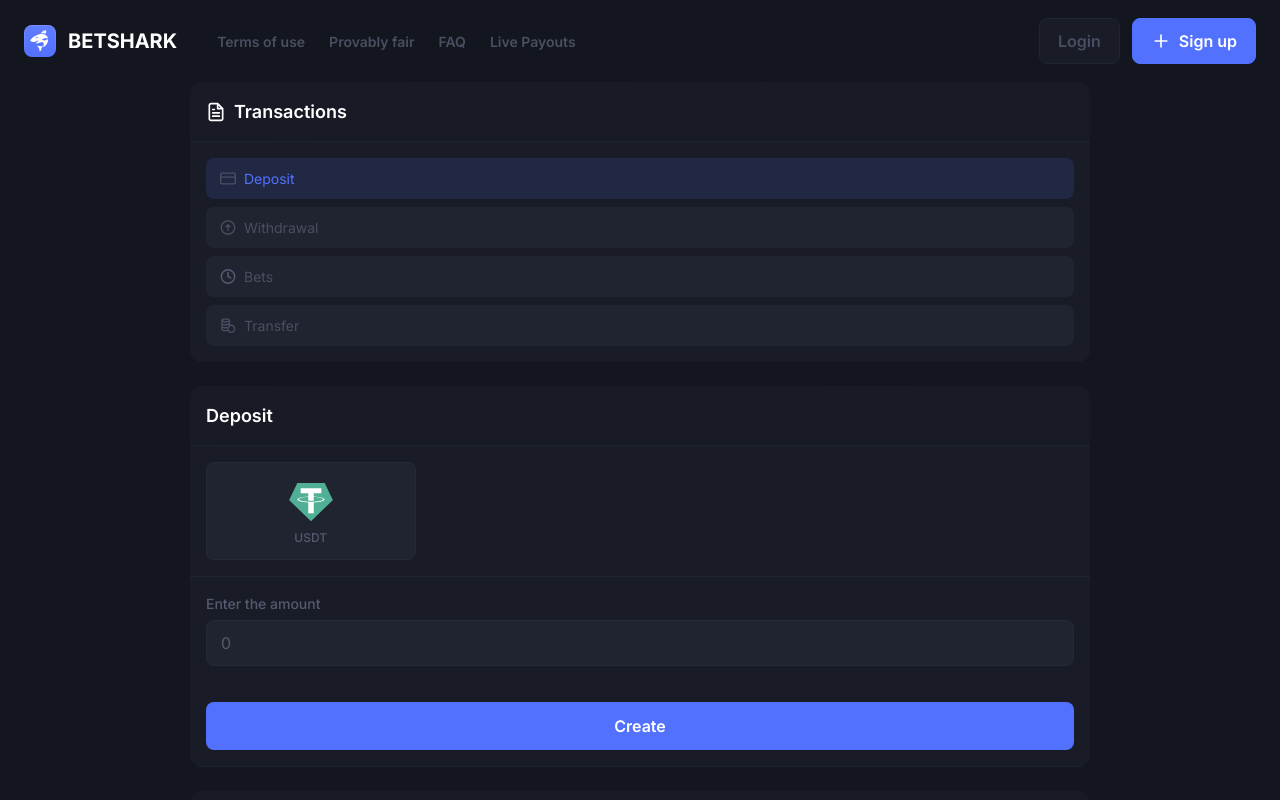
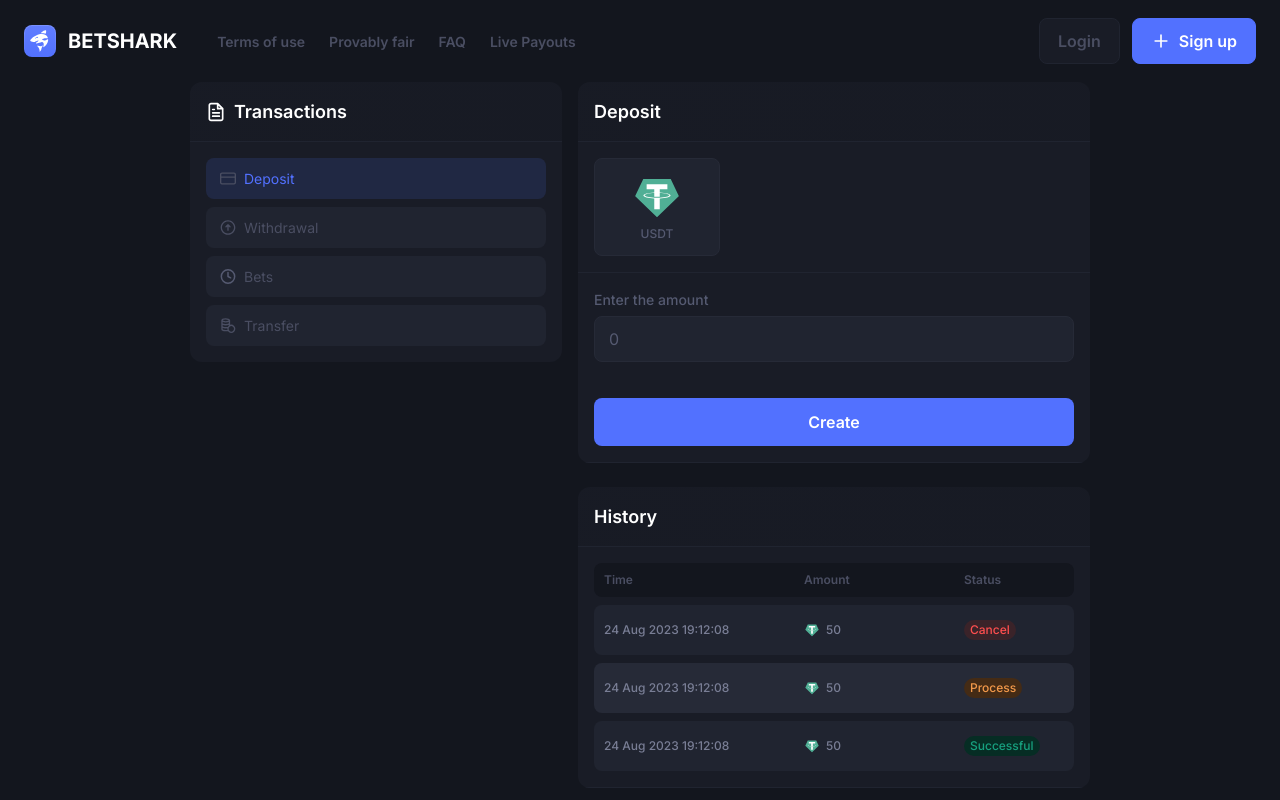
Before and after one commit to thunder-splash/BetSharkF, a Next.js app: page /transactions/bets in a window 1280 px wide. Shown: the top 800 px of the page. Built offline with nearby package versions, Linux system fonts and the light colour scheme.

Commit message:
Горизонтальные транзакции

```diff
--- a/src/app/layout.tsx
+++ b/src/app/layout.tsx
@@ -23,7 +23,7 @@
         <body className={inter.className} style={{width: '100%'}}>
         <div className={`${styles.wrapper}`}>
             <GameMenu/>
-            <div className={`${styles.main}`}>
+            <div className={`${styles.main}` }>
                 <Header/>
                 {/* <Chat/> */}
                 {children}
--- a/src/app/transactions/layout.tsx
+++ b/src/app/transactions/layout.tsx
@@ -4,9 +4,13 @@
     children: React.ReactNode
 }) {
     return (
-        <div className="container colums">
-            <NavigationList/>
-            {children}
+        <div className="container">
+            <div className="flex space-x-4">
+                <NavigationList/>
+                <div className="flex-grow">
+                    {children}
+                </div>
+            </div>
         </div>
     );
 }
--- a/src/styles/transactions/transactions__content.module.css
+++ b/src/styles/transactions/transactions__content.module.css
@@ -5,8 +5,10 @@
     display: flex;
     gap: 8px;
     align-items: center;
+    width: 100%;
 }
 .block {
+    min-width: 372px;
     border-radius: 12px;
     overflow: hidden;
     margin-bottom: 24px;
```
